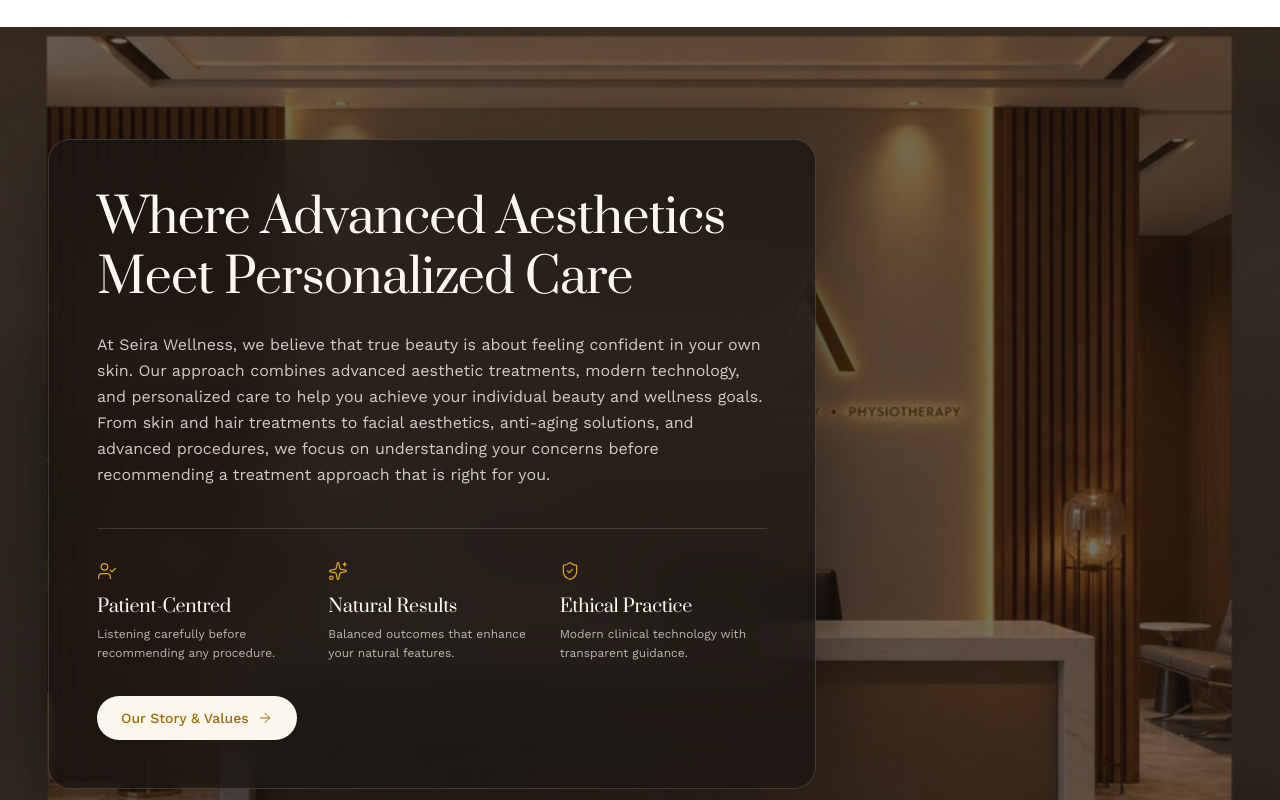
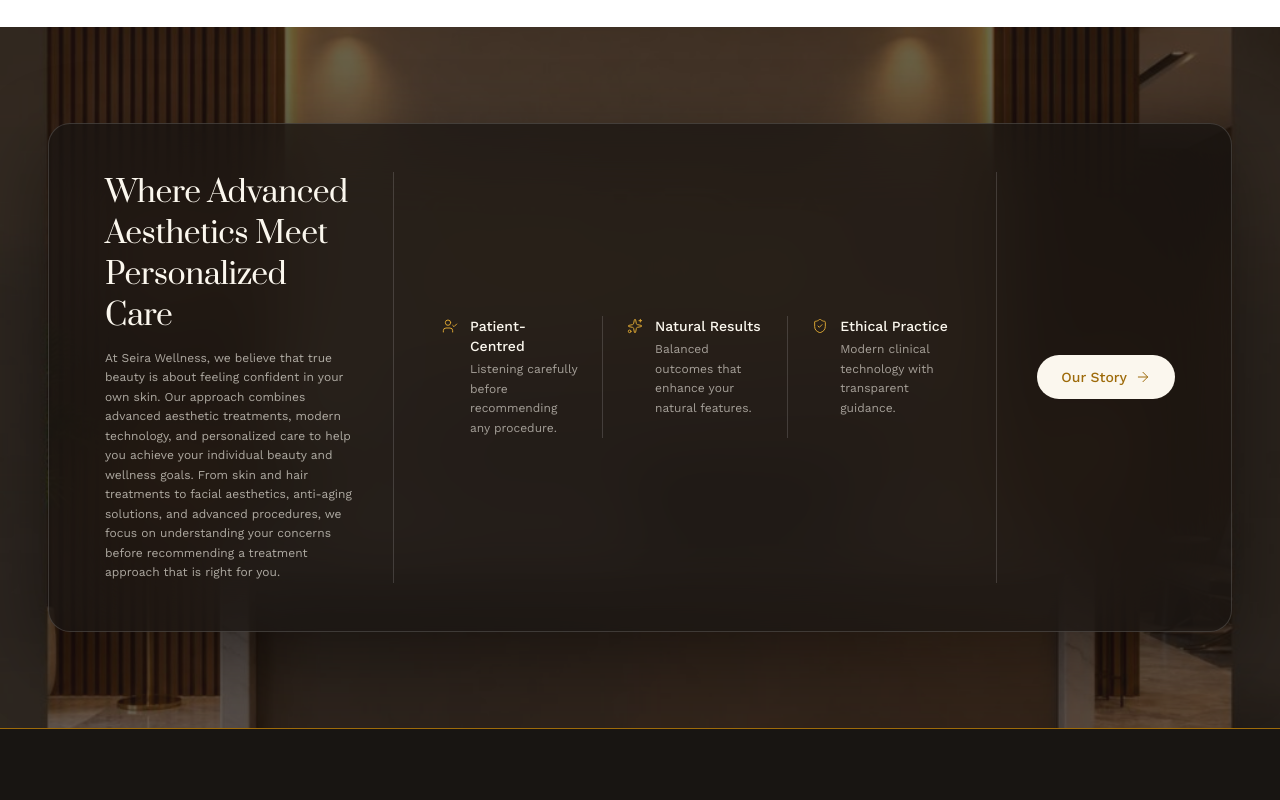
Before and after one commit to fusionxteams/seira, a React (Vite) app: page / in a window 1280 px wide. Shown: the part 1940-2740 px from the top of the page. Built offline with nearby package versions, Linux system fonts and the light colour scheme.

Commit message:
feat: stretch glass card full-width horizontal rectangle layout

```diff
--- a/src/pages/HomePage.tsx
+++ b/src/pages/HomePage.tsx
@@ -274,54 +274,63 @@ export function HomePage({ onOpenBooking }: HomePageProps) {
       {/* 3. Modern Bento-Grid Treatment Showcase */}
       <ServicesBentoGrid onOpenBooking={onOpenBooking} />
 
-      {/* 4. Dark Glass Atelier Philosophy Over Full-Bleed Clinic Reception */}
-      <section className="relative overflow-hidden bg-[var(--color-ink)] py-20 md:py-28">
+      {/* 4. Dark Glass Full-Width Horizontal Band */}
+      <section className="relative overflow-hidden bg-[var(--color-ink)] py-16 md:py-24">
         <img
           src="/images/clinic-interior.jpeg"
           alt="Seira Wellness clinic reception"
-          className="absolute inset-0 h-full w-full object-cover opacity-40"
+          className="absolute inset-0 h-full w-full object-cover opacity-35"
         />
+        {/* Full-width horizontal glass rectangle */}
         <div className="relative z-10 mx-auto max-w-7xl px-6 md:px-12">
-          <div className="max-w-3xl rounded-3xl border border-white/15 bg-[var(--color-ink)]/75 p-8 text-[var(--color-cream)] shadow-[0_24px_80px_rgba(0,0,0,0.4)] backdrop-blur-2xl md:p-12">
-            <h2 className="text-3xl leading-tight text-[var(--color-cream)] md:text-5xl">
+          <div className="rounded-3xl border border-white/15 bg-[var(--color-ink)]/75 px-8 py-10 shadow-[0_24px_80px_rgba(0,0,0,0.4)] backdrop-blur-2xl md:px-14 md:py-12">
+            {/* Row layout: headline | divider | three pillars | divider | CTA */}
+            <div className="flex flex-col gap-10 md:flex-row md:items-center md:gap-0">
+
+              {/* Headline block */}
+              <div className="shrink-0 md:w-72 md:pr-10">
+                <h2 className="text-2xl leading-snug text-[var(--color-cream)] md:text-3xl">
                   {ABOUT_CONTENT.headline}
                 </h2>
-            <p className="mt-6 text-base leading-relaxed text-[var(--color-cream)]/80">
+                <p className="mt-3 text-xs leading-relaxed text-[var(--color-cream)]/65">
                   {ABOUT_CONTENT.intro}
                 </p>
+              </div>
 
-            <div className="mt-10 grid grid-cols-1 gap-6 border-t border-white/15 pt-8 sm:grid-cols-3">
+              {/* Vertical divider */}
+              <div className="hidden w-px self-stretch bg-white/15 md:block" />
+
+              {/* Three pillars in a row */}
+              <div className="flex flex-1 flex-col gap-6 md:flex-row md:gap-0 md:divide-x md:divide-white/15 md:px-6">
+                {[
+                  { Icon: UserCheck, label: 'Patient-Centred', sub: 'Listening carefully before recommending any procedure.' },
+                  { Icon: Sparkles,  label: 'Natural Results',  sub: 'Balanced outcomes that enhance your natural features.' },
+                  { Icon: ShieldCheck, label: 'Ethical Practice', sub: 'Modern clinical technology with transparent guidance.' },
+                ].map(({ Icon, label, sub }) => (
+                  <div key={label} className="flex items-start gap-3 md:flex-1 md:px-6">
+                    <Icon className="mt-0.5 h-4 w-4 shrink-0 text-[var(--color-gold-light)]" strokeWidth={1.5} />
                     <div>
-                <UserCheck className="h-5 w-5 text-[var(--color-gold-light)]" strokeWidth={1.5} />
-                <h3 className="mt-3 text-lg text-[var(--color-cream)]">Patient-Centred</h3>
-                <p className="mt-1 text-xs leading-relaxed text-[var(--color-cream)]/70">
-                  Listening carefully before recommending any procedure.
-                </p>
-              </div>
-              <div>
-                <Sparkles className="h-5 w-5 text-[var(--color-gold-light)]" strokeWidth={1.5} />
-                <h3 className="mt-3 text-lg text-[var(--color-cream)]">Natural Results</h3>
-                <p className="mt-1 text-xs leading-relaxed text-[var(--color-cream)]/70">
-                  Balanced outcomes that enhance your natural features.
-                </p>
-              </div>
-              <div>
-                <ShieldCheck className="h-5 w-5 text-[var(--color-gold-light)]" strokeWidth={1.5} />
-                <h3 className="mt-3 text-lg text-[var(--color-cream)]">Ethical Practice</h3>
-                <p className="mt-1 text-xs leading-relaxed text-[var(--color-cream)]/70">
-                  Modern clinical technology with transparent guidance.
-                </p>
+                      <p className="text-sm font-medium text-[var(--color-cream)]">{label}</p>
+                      <p className="mt-1 text-xs leading-relaxed text-[var(--color-cream)]/60">{sub}</p>
                     </div>
                   </div>
+                ))}
+              </div>
 
-            <div className="mt-8 flex flex-wrap gap-4">
+              {/* Vertical divider */}
+              <div className="hidden w-px self-stretch bg-white/15 md:block" />
+
+              {/* CTA */}
+              <div className="shrink-0 md:pl-10">
                 <Link
                   to="/about"
-                className="inline-flex items-center gap-2 rounded-full bg-[var(--color-cream)] px-6 py-3 text-sm font-medium text-[var(--color-espresso)] transition-colors hover:bg-[var(--color-gold-light)]"
+                  className="inline-flex items-center gap-2 rounded-full bg-[var(--color-cream)] px-6 py-3 text-sm font-medium text-[var(--color-espresso)] transition-colors hover:bg-[var(--color-gold-light)] whitespace-nowrap"
                 >
-                Our Story &amp; Values
+                  Our Story
                   <ArrowRight className="h-4 w-4" strokeWidth={1.5} />
                 </Link>
+              </div>
+
             </div>
           </div>
         </div>
```
Lines whose indentation alone changed are shown as unchanged.
